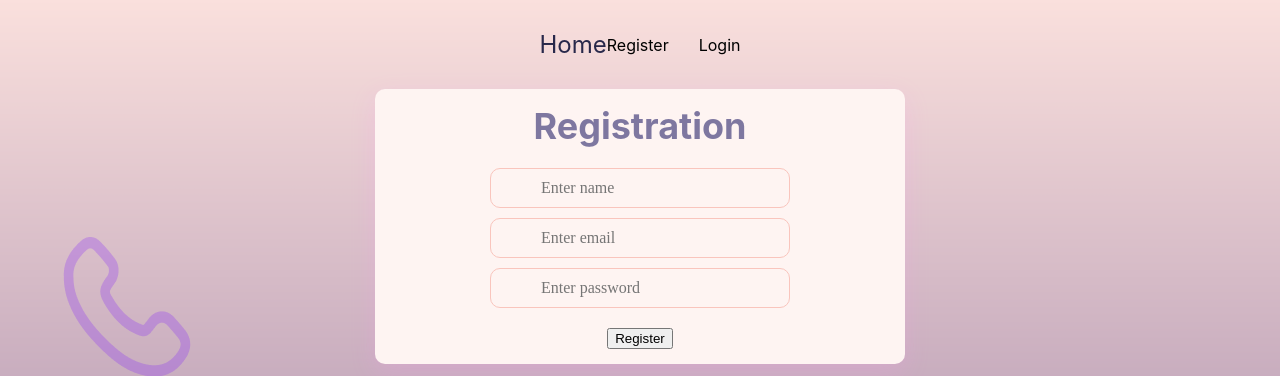
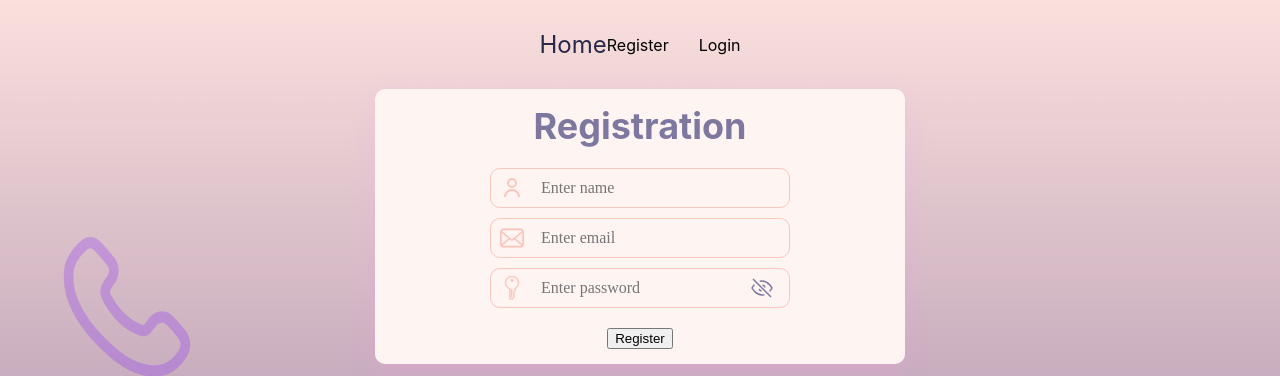
Before and after one commit to sofiagakalo1/Phonebook, a React (Create React App) app: page /phonebook/register in a window 1280 px wide. Shown: the top 376 px of the page. Built offline with nearby package versions, Linux system fonts and the light colour scheme.

Commit message:
Icons in forms

```diff
--- a/src/components/Forms/LoginForm/LoginForm.jsx
+++ b/src/components/Forms/LoginForm/LoginForm.jsx
@@ -1,8 +1,13 @@
-import React from "react";
+import React, { useState } from "react";
+
+import useForm from "../../../hooks/useForm.js";
+
+import TextField from "../../../shared/TextField/TextFiled";
+
+import Icon from "../../../shared/Icon/Icon";
+
+import fields from "./fields";
 import initialState from "./initialState";
-import useForm from "../../../hooks/useForm.js";
-import TextField from "../../../shared/TextField/TextFiled";
-import fields from "./fields";
 
 import css from "./LoginForm.module.scss";
 
@@ -12,6 +17,10 @@ const LoginForm = ({ onSubmit }) => {
     onSubmit,
   });
   const { email, password } = state;
+  const [passwordVisible, setPasswordVisible] = useState(false);
+  const togglePasswordVisibility = () => {
+    setPasswordVisible((prevState) => !prevState);
+  };
 
   return (
     <div className={css.block}>
@@ -24,16 +33,31 @@ const LoginForm = ({ onSubmit }) => {
             handleChange={handleChange}
             inputStyle={{ minWidth: "300px" }}
             {...fields.email}
-          ></TextField>
+          >
+            <Icon id="email" f="var(--icon-color)" h="24" w="24" />
+          </TextField>
           <div className={css.inputContainer}>
             <TextField
-              type="password"
+              type={passwordVisible ? "text" : "password"}
               value={password}
               handleChange={handleChange}
               IconFieldLeft={true}
               inputStyle={{ paddingRight: "50px", minWidth: "300px" }}
               {...fields.password}
-            ></TextField>
+            >
+              <Icon id="key" sw="15" h="24" w="24" />
+            </TextField>
+            <button
+              type="button"
+              className={css.passwordToggle}
+              onClick={togglePasswordVisibility}
+            >
+              {passwordVisible ? (
+                <Icon id="eye-open" h="24" w="24" />
+              ) : (
+                <Icon id="eye-closed" h="24" w="24" />
+              )}
+            </button>
           </div>
         </div>
         <button type="submit">Login</button>
--- a/src/components/Forms/RegisterForm/RegistrerForm.jsx
+++ b/src/components/Forms/RegisterForm/RegistrerForm.jsx
@@ -1,13 +1,21 @@
-import { useState } from "react";
+import React, { useState } from "react";
 import { toast } from "react-toastify";
+
 import TextField from "../../../shared/TextField/TextFiled";
+
+import Icon from "../../../shared/Icon/Icon";
+
 import fields from "./fields";
-
 import initialState from "./initialState";
 import css from "./RegisterForm.module.scss";
 
 const RegisterForm = ({ onSubmit }) => {
   const [user, setUser] = useState(initialState);
+  const [passwordVisible, setPasswordVisible] = useState(false);
+
+  const togglePasswordVisibility = () => {
+    setPasswordVisible((prevState) => !prevState);
+  };
 
   const handleChange = (e) => {
     const { name, value } = e.target;
@@ -33,23 +41,40 @@ const RegisterForm = ({ onSubmit }) => {
             {...fields.name}
             IconFieldLeft={true}
             inputStyle={{ minWidth: "300px" }}
-          ></TextField>
+          >
+            <Icon id="name" h="24" w="24" />
+          </TextField>
           <TextField
             value={user.email}
             onChange={handleChange}
             {...fields.email}
             IconFieldLeft={true}
             inputStyle={{ minWidth: "300px" }}
-          ></TextField>
+          >
+            <Icon id="email" f="var(--icon-color)" h="24" w="24" />
+          </TextField>
           <div className={css.inputContainer}>
             <TextField
-              type="password"
+              type={passwordVisible ? "text" : "password"}
               value={user.password}
               handleChange={handleChange}
               IconFieldLeft={true}
               inputStyle={{ minWidth: "300px" }}
               {...fields.password}
-            ></TextField>
+            >
+              <Icon id="key" sw="15" h="24" w="24" />
+            </TextField>
+            <button
+              type="button"
+              className={css.passwordToggle}
+              onClick={togglePasswordVisibility}
+            >
+              {passwordVisible ? (
+                <Icon id="eye-open" h="24" w="24" />
+              ) : (
+                <Icon id="eye-closed" h="24" w="24" />
+              )}
+            </button>
           </div>
         </div>
         <button type="submit">Register</button>
--- /dev/null
+++ b/src/shared/Icon/Icon.jsx
@@ -0,0 +1,26 @@
+import sprite from '../../assets/icons/icons.svg';
+
+const Icon = ({
+  id,
+  sw = 2,
+  s = 'currentColor',
+  f = 'none',
+  w,
+  h,
+  ...props
+}) => {
+  const style = {
+    strokeWidth: sw,
+    stroke: s,
+    fill: f,
+    width: w,
+    height: h,
+  };
+
+  return (
+    <svg {...props} style={style}>
+      <use xlinkHref={`${sprite}#${id}`}></use>
+    </svg>
+  );
+};
+export default Icon;
--- /dev/null
+++ b/src/shared/Icon/index.js
@@ -0,0 +1,2 @@
+import Icon from "./Icon";
+export default Icon;
```
Also changed, not shown: src/assets/icons/icons.svg, 1 other file (tests, documents, lock files or other folders).
